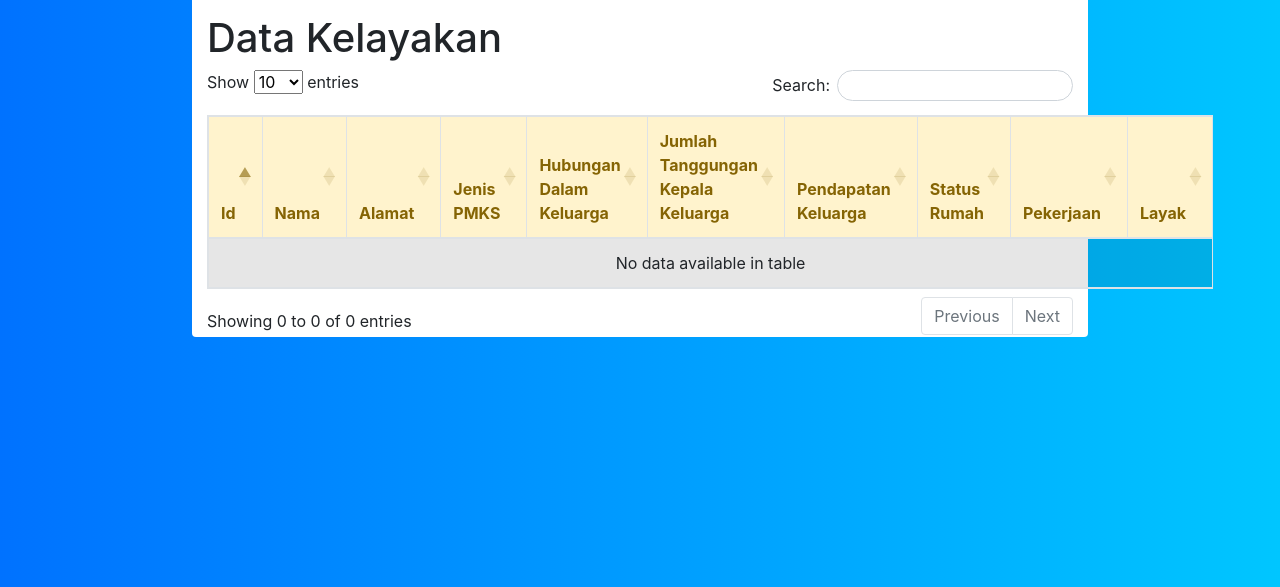
After one commit to imam2303/flask_skripsi, a Flask app: page /table in a window 1280 px wide. The commit adds this page. Shown: the part 213-800 px from the top of the page. Run offline with Flask 2, Linux system fonts and the light colour scheme; data that the repository does not hold is empty; parts of the project's set-up code (start-up, migrations or seed data) failed here and were passed over; some libraries are stand-ins or nearby versions.

Commit message:
nambahin table

```diff
--- a/app.py
+++ b/app.py
@@ -1,15 +1,20 @@
 import numpy as np
 import pandas as pd
 from sklearn.naive_bayes import GaussianNB
-from flask import Flask, render_template, request
+from flask import Flask, render_template, request, redirect
 from flask_sqlalchemy import SQLAlchemy
 from sqlalchemy import create_engine
+from dotenv import load_dotenv
 import pickle
+import os
+import json
+
+load_dotenv()
 
 app = Flask(__name__)
 model = pickle.load(open("model.pkl", "rb"))
 
-app.config['SQLALCHEMY_DATABASE_URI'] = "mysql://root:@localhost:3306/dataprediksi"
+app.config['SQLALCHEMY_DATABASE_URI'] = os.getenv("DATABASE_URL")
 app.config['SQLALCHEMY_TRACK_MODIFICATIONS'] = False
 
 db = SQLAlchemy(app)
@@ -33,6 +38,11 @@ class DataPrediksi(db.Model):
 def home():
     print("Konek teu nya ", db.session.execute('SELECT 1'))
     return render_template('prediksi.html')
+
+@app.route("/table")
+def table():
+    data = DataPrediksi.query.all()
+    return render_template('table.html', data=data)
 
 @app.route("/predict", methods=["POST"])
 def predict():
@@ -60,8 +70,7 @@ def predict():
 
     db.session.add(populate_data)
     db.session.commit()
-
-    return render_template("prediksi.html", prediction_text = "{}".format(prediction))
+    return redirect("/table")
 
 if __name__ == "__main__":
     app.run(debug=True)
--- /dev/null
+++ b/templates/table.html
@@ -0,0 +1,88 @@
+<!DOCTYPE html>
+<html>
+  <head>
+    <meta charset="UTF-8" />
+    <title>Flower Class Prediction</title>
+    <link
+      href="//maxcdn.bootstrapcdn.com/bootstrap/4.1.1/css/bootstrap.min.css"
+      rel="stylesheet"
+      id="bootstrap-css"
+    />
+    <link
+      rel="stylesheet"
+      href="{{ url_for('static', filename='style.css') }}"
+    />
+    <link
+      rel="stylesheet"
+      href="https://cdn.datatables.net/1.13.1/css/dataTables.bootstrap4.min.css"
+    />
+  </head>
+
+  <body>
+    <div class="container-fluid contact-form rounded">
+      <div class="contact-image">
+        <img
+          src="https://image.ibb.co/kUagtU/rocket_contact.png"
+          alt="rocket_contact"
+        />
+      </div>
+      <a href="{{ url_for('home') }}">
+        <button class="btn btn-primary mb-3">Back</button>
+      </a>
+      <table id="table" class="table table-bordered table-striped">
+        <h1>Data Kelayakan</h1>
+        <thead class="alert alert-warning">
+          <tr>
+            <th scope="col">Id</th>
+            <th scope="col">Nama</th>
+            <th scope="col">Alamat</th>
+            <th scope="col">Jenis PMKS</th>
+            <th scope="col">Hubungan Dalam Keluarga</th>
+            <th scope="col">Jumlah Tanggungan Kepala Keluarga</th>
+            <th scope="col">Pendapatan Keluarga</th>
+            <th scope="col">Status Rumah</th>
+            <th scope="col">Pekerjaan</th>
+            <th scope="col">Layak</th>
+          </tr>
+        </thead>
+        <tbody>
+          {% for data in data %}
+          <tr>
+            <th scope="row">{{ data.id }}</th>
+            <td>{{ data.nama }}</td>
+            <td>{{ data.alamat }}</td>
+            <td>{{ data.jenis_pmks }}</td>
+            <td>
+              {% if data.hubungan_dlm_keluarga == 1 %}
+              <p>Anak</p>
+              {% elif data.hubungan_dlm_keluarga == 2 %}
+              <p>Bapak</p>
+              {% else %}
+              <p>Ibu</p>
+              {% endif %}
+            </td>
+            <td>{{ data.jml_tanggungan_kepala_keluarga }}</td>
+            <td>{{ data.pendapatan_keluarga }}</td>
+            <td>{{ data.status_rumah }}</td>
+            <td>{{ data.pekerjaan }}</td>
+            <td>
+              {{ data.layak | replace("[", "") | replace("]", "") | replace("'",
+              "") }}
+            </td>
+          </tr>
+          {% endfor %}
+        </tbody>
+      </table>
+    </div>
+    <script src="//maxcdn.bootstrapcdn.com/bootstrap/4.1.1/js/bootstrap.min.js"></script>
+    <script src="//cdnjs.cloudflare.com/ajax/libs/jquery/3.2.1/jquery.min.js"></script>
+    <script>
+      $(document).ready(function () {
+        $("#table").DataTable();
+      });
+    </script>
+    <script src="https://code.jquery.com/jquery-3.5.1.js"></script>
+    <script src="https://cdn.datatables.net/1.13.1/js/jquery.dataTables.min.js"></script>
+    <script src="https://cdn.datatables.net/1.13.1/js/dataTables.bootstrap4.min.js"></script>
+  </body>
+</html>
```
Also changed, not shown: templates/prediksi.html (+9 -21 lines), 2 other files.
